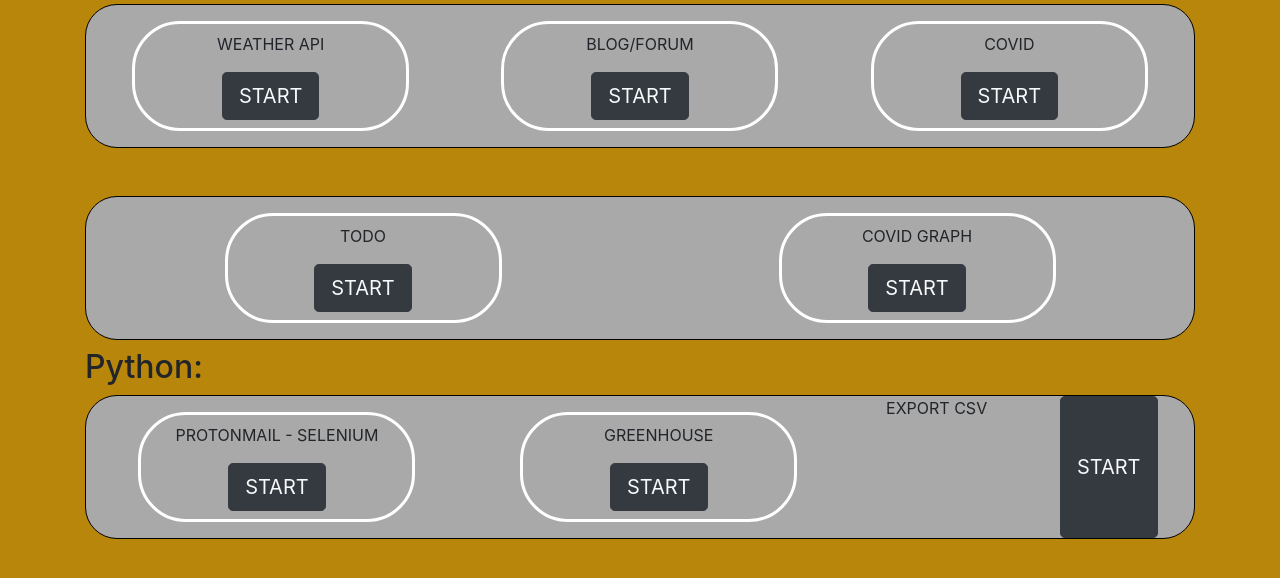
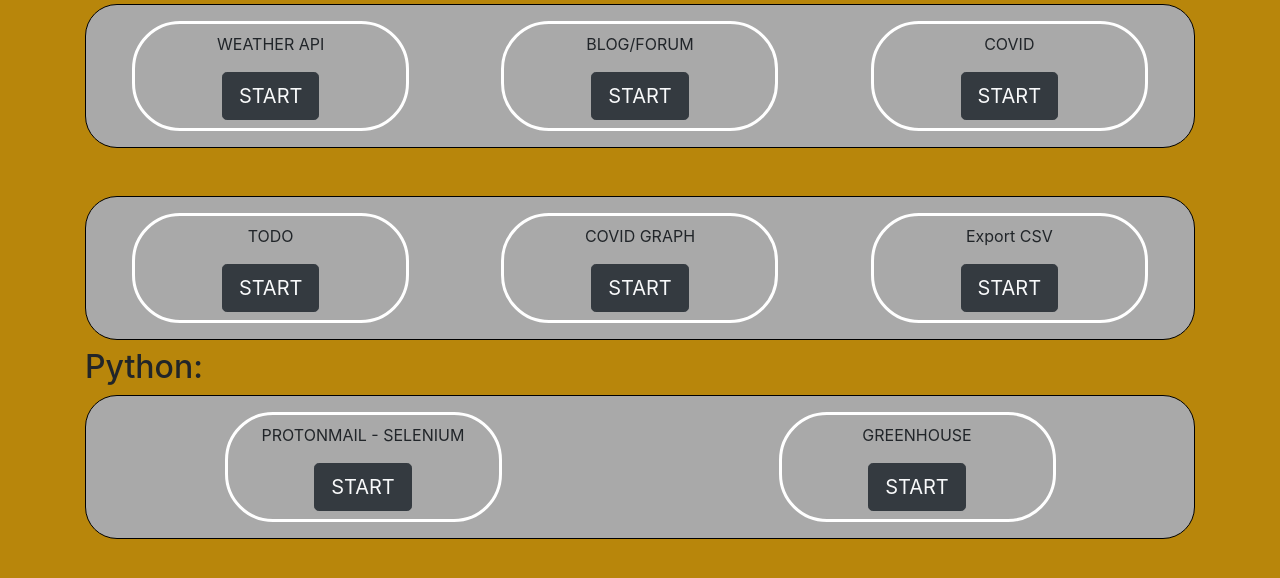
Before and after one commit to bartdob/Django-project, a Django app: page / in a window 1280 px wide. Shown: the part 122-700 px from the top of the page. Run offline with Django 3.2, Linux system fonts and the light colour scheme; parts of the project's set-up code (start-up, migrations or seed data) failed here and were passed over; some libraries are stand-ins or nearby versions.

Commit message:
fix layout issues

```diff
--- a/weather/templates/main.html
+++ b/weather/templates/main.html
@@ -25,10 +25,10 @@
         <div class="collapse navbar-collapse" id="navbarSupportedContent">
           <ul class="navbar-nav mr-auto">
             <li class="nav-item active">
-              <a class="nav-link" href="{% url 'blog-home' %}">Home <span class="sr-only">(current)</span></a>
+              <a class="nav-link" href="{% url 'main-page' %}">Home <span class="sr-only">(current)</span></a>
             </li>
             <li class="nav-item">
-              <a class="nav-link" href="#">About</a>
+              <a class="nav-link" href="https://bdobrosielski.pl/">About</a>
             </li>
 
           </ul>
@@ -104,7 +104,16 @@
                 </div>
             </button>
             </div>
+            <div class="w-25 p-2 m-3" id="box">
+              <p>Export CSV</p>
+              <button class="btn btn-dark btn-lg">
+                  <div>
+                      <a class="text-light text-decoration-none" href="{% url 'export' %}">START</a>
                   </div>
+              </button>
+              </div>
+            </div>
+
         <h2>Python: </h2>
         <div class="text-center mt-2 mb-2 d-flex justify-content-around" id="main">
           <div class="w-25 p-2 m-3" id="box">
@@ -123,13 +132,6 @@
               </div>
           </button>
           </div>
-          <p>EXPORT CSV</p>
-          <button class="btn btn-dark btn-lg">
-              <div>
-                  <a class="text-light text-decoration-none" href="{% url 'export' %}">START</a>
-              </div>
-          </button>
-          </div>
         </div>
 
 
```
Lines whose indentation alone changed are shown as unchanged.
